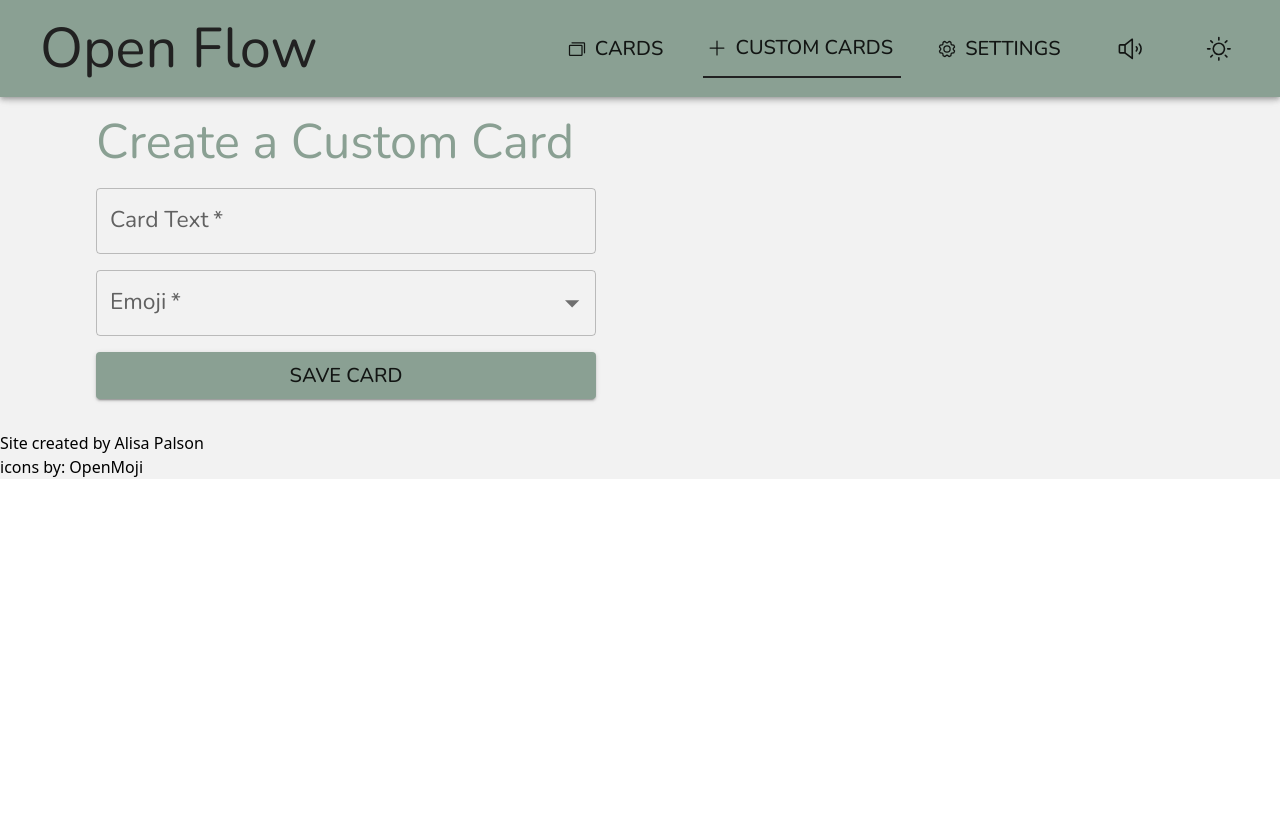
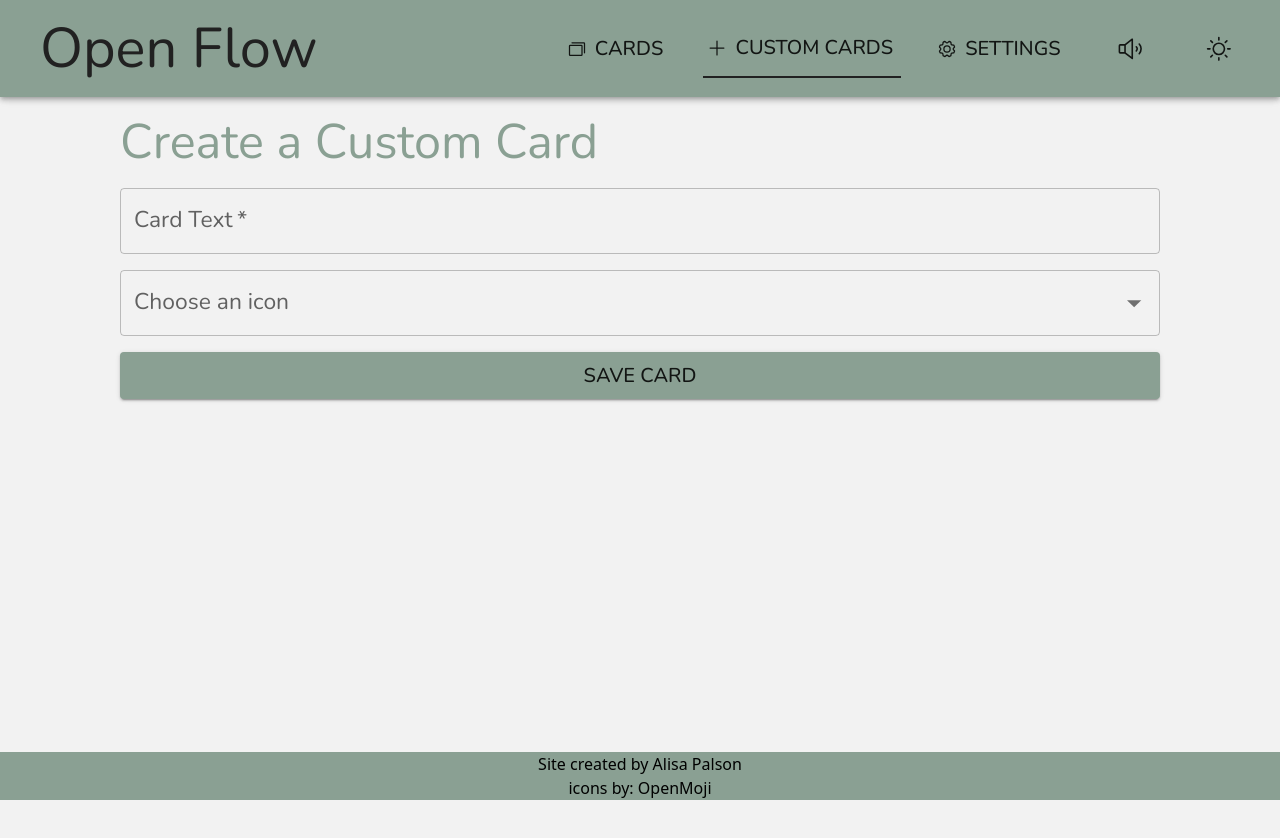
Before and after one commit to AlisamfP/OpenFlow, a React (Vite) app: page / in a window 1280 px wide. Both pictures are taken after a click on the button "CUSTOM CARDS". Shown: the top 838 px of the page. Before the commit the page ends 800 px from the top, so only its background shows below. Built offline with nearby package versions, Linux system fonts and the light colour scheme.

Commit message:
category preference is used in cards page now

```diff
--- a/src/components/Card.tsx
+++ b/src/components/Card.tsx
@@ -17,8 +17,6 @@ interface Emoji {
 
 
 export const Card = ({ isFav, text, icon, onClick, onToggleFavorite }: CardProps) => {
-
-
     return (
         <CardMUI sx={{ position: 'relative', minHeight: '250px', display: 'flex' }}>
             <CardHeader
--- a/src/components/CategoryTabs.tsx
+++ b/src/components/CategoryTabs.tsx
@@ -1,5 +1,5 @@
 import { useState } from "react";
-import { Box, Tabs, Tab } from "@mui/material";
+import { Box, Tabs, Tab, Container } from "@mui/material";
 import { Card } from "./Card";
 import { CardList } from "../assets/CardList";
 import useLocalStorage from "../hooks/useLocalStorage";
@@ -42,8 +42,9 @@ const CategoryTabs: React.FC = () => {
     };
 
     const cards = CardList();
+    const categoryPref = localStorage.getItem("categoryPref") as keyof Cards
     const tabKeys = Object.keys(cards) as (keyof Cards)[];
-    const [selectedCatIndex, setselectedCatIndex] = useState(0);
+    const [selectedCatIndex, setselectedCatIndex] = useState(categoryPref ? tabKeys.indexOf(categoryPref) : 0);
 
     const handleTabChange = (e: React.SyntheticEvent, newValue: number) => {
         setselectedCatIndex(newValue)
@@ -68,7 +69,7 @@ const CategoryTabs: React.FC = () => {
     }
 
     return (
-        <Box>
+        <Container>
             <Tabs value={selectedCatIndex} onChange={handleTabChange} sx={{  backgroundColor: 'background.default', mb: 2, p:1, borderRadius: 1}} variant="fullWidth">
                 {tabKeys.map((tab, i) => (
                     <Tab
@@ -90,7 +91,7 @@ const CategoryTabs: React.FC = () => {
                     />
                 ))}
             </Box>
-        </Box>
+        </Container>
     )
 }
 
--- a/src/components/Custom.tsx
+++ b/src/components/Custom.tsx
@@ -1,8 +1,13 @@
 import { useState } from "react";
 
 import {
-    Box, Button, TextField, MenuItem, Typography, InputLabel, Select, FormControl
-} from '@mui/material'
+  Autocomplete,
+  Box,
+  Button,
+  Container,
+  TextField,
+  Typography,
+} from "@mui/material";
 import { Card } from "./Card";
 import { EmojiList } from "../assets/EmojiList";
 
@@ -18,8 +23,8 @@ interface CardData {
 }
 
 const CustomCardForm = () => {
-    const [text, setText] = useState("")
-    const [selectedEmoji, setSelectedEmoji] = useState<Emoji | null>(null)
+  const [text, setText] = useState("");
+  const [selectedEmoji, setSelectedEmoji] = useState<Emoji | null>(null);
   const handleSubmit = (e: React.FormEvent) => {
     e.preventDefault();
     if (!text || !selectedEmoji) return;
@@ -27,24 +32,26 @@ const CustomCardForm = () => {
     const newCard: CardData = {
       id: crypto.randomUUID(),
       text,
-            icon: selectedEmoji
-        }
-        const existing = JSON.parse(localStorage.getItem("customCards") || "[]")
+      icon: selectedEmoji,
+    };
+    const existing = JSON.parse(localStorage.getItem("customCards") || "[]");
     const updated = [...existing, newCard];
-        localStorage.setItem("customCards", JSON.stringify(updated))
+    localStorage.setItem("customCards", JSON.stringify(updated));
 
-        setText("")
+    setText("");
     setSelectedEmoji(null);
-    }
+  };
 
   return (
-        <>
+    <Container>
       <Box
         component="form"
         onSubmit={handleSubmit}
-            sx={{ display: "flex", flexDirection: "column", gap: 2, maxWidth: 500 }}
+        sx={{ display: "flex", flexDirection: "column", gap: 2 }}
       >
-            <Typography variant="h4" sx={{color: 'primary.main'}}>Create a Custom Card</Typography>
+        <Typography variant="h4" sx={{ color: "primary.main" }}>
+          Create a Custom Card
+        </Typography>
 
         <TextField
           label="Card Text"
@@ -53,43 +60,71 @@ const CustomCardForm = () => {
           required
         />
 
-            <FormControl fullWidth required>
-                <InputLabel>Emoji</InputLabel>
-                <Select
-                    value={selectedEmoji?.name || ""}
-                    label="Emoji"
-                    onChange={(e) => {
-                        const emoji = EmojiList.find((em) => em.name === e.target.value);
-                        if (emoji) setSelectedEmoji(emoji);
+        <Autocomplete
+          id="emoji-select"
+          options={EmojiList}
+          onChange={(e, newVal) => {
+            setSelectedEmoji(newVal);
           }}
+          getOptionLabel={(option) => option.name.replace(/-/g, " ")}
+          autoHighlight
+          renderOption={(props, option) => {
+            const { key, ...optionProps } = props;
+            return (
+              <Box
+                key={key}
+                component="li"
+                sx={{ "& > img": { mr: 2, flexShrink: 0 } }}
+                {...optionProps}
               >
-                    {EmojiList.map((emoji) => (
-                        <MenuItem key={emoji.name} value={emoji.name}>
-                            {emoji.unicode} {emoji.name}
-                        </MenuItem>
-                    ))}
-                </Select>
-            </FormControl>
+                <img
+                  src={`https://openmoji.org/data/color/svg/${option.unicode}.svg`}
+                  alt={option.name.replace(/-/g, " ")}
+                  loading="lazy"
+                  width="80"
+                />
+                {option.name.replace(/-/g, " ")}
+              </Box>
+            );
+          }}
+          renderInput={(params) => (
+            <TextField
+              {...params}
+              label="Choose an icon"
+              slotProps={{
+                htmlInput: {
+                  ...params.inputProps,
+                  autoComplete: "new-password",
+                },
+              }}
+            />
+          )}
+        />
 
         <Button type="submit" variant="contained" color="primary">
           Save Card
         </Button>
       </Box>
       {(text || selectedEmoji) && (
-            <Box>
+        <Box
+          sx={{
+            display: "flex",
+            flexDirection: "column",
+            gap: 2,
+          }}
+        >
           <Typography>Preview</Typography>
           <Card
             isFav={false}
             text={text}
             icon={selectedEmoji || undefined}
             onClick={() => {}}
-                    onToggleFavorite={()=> {}}
+            onToggleFavorite={() => {}}
           />
         </Box>
       )}
-        </>
+    </Container>
+  );
+};
 
-    )
-}
-
-export default CustomCardForm
+export default CustomCardForm;
--- a/src/components/Footer.tsx
+++ b/src/components/Footer.tsx
@@ -1,9 +1,13 @@
+import { Box } from '@mui/material'
+
 function Footer() {
     return (
+        <footer>
+            <Box sx={{backgroundColor: 'primary.main', position: 'fixed', bottom: 0, width: '100%', display: 'flex', flexDirection: 'column', alignItems: 'center'}}>
 
-        <footer>
             <p>Site created by Alisa Palson</p>
             <p>icons by: <a href="https://openmoji.org/">OpenMoji</a></p>
+            </Box>
         </footer>
     )
 }
--- a/src/components/Header.tsx
+++ b/src/components/Header.tsx
@@ -151,9 +151,11 @@ function NavListDesktop({
 function NavDropDownList({
     setPage,
     currentPage,
+    onClose
 }: {
     setPage: HeaderProps["setPage"];
     currentPage: HeaderProps["currentPage"];
+    onClose: () => void;
 }): JSX.Element {
     const { isDark, toggleMode } = useDarkMode();
     const { isAudioOn, toggleAudio } = useAudioToggle();
@@ -215,6 +217,7 @@ function NavDropDownList({
                                 if (page && page !== "#") {
                                     setPage(page as HeaderProps["currentPage"]);
                                 }
+                                onClose();
                             }}
                         >
                             <ListItemIcon key={`${title}-icon`}>
@@ -296,7 +299,7 @@ function Header({ currentPage, setPage }: HeaderProps) {
                                 display: { xs: "block", lg: "none" },
                             }}
                         >
-                            <NavDropDownList setPage={setPage} currentPage={currentPage} />
+                            <NavDropDownList setPage={setPage} currentPage={currentPage} onClose={handleNavClose} />
                         </Menu>
                     </Box>
                     <Typography
--- a/src/components/Settings.tsx
+++ b/src/components/Settings.tsx
@@ -10,8 +10,8 @@ import {
     Select,
     Slider,
     Typography,
-    type SelectChangeEvent
-} from '@mui/material'
+    type SelectChangeEvent,
+} from "@mui/material";
 
 import { useTTS } from "../hooks/useTTS";
 
@@ -23,29 +23,35 @@ interface TTSVoiceSetting {
     setValue: (val: number) => void;
 }
 
-
-
 const Settings: React.FC = () => {
     const savedCategoryPref = localStorage.getItem("categoryPref");
-    const [categoryPref, setCategoryPref] = useState<string>(savedCategoryPref || "general");
+    const [categoryPref, setCategoryPref] = useState<string>(
+        savedCategoryPref || "general"
+    );
 
     const savedPitch = localStorage.getItem("pitch");
-    const [pitch, setPitch] = useState<number>(savedPitch ? parseFloat(savedPitch) : 1)
+    const [pitch, setPitch] = useState<number>(
+        savedPitch ? parseFloat(savedPitch) : 1
+    );
 
     const savedRate = localStorage.getItem("rate");
-    const [rate, setRate] = useState<number>(savedRate ? parseFloat(savedRate) : 1)
+    const [rate, setRate] = useState<number>(
+        savedRate ? parseFloat(savedRate) : 1
+    );
 
     const savedVolume = localStorage.getItem("volume");
-    const [volume, setVolume] = useState<number>(savedVolume ? parseFloat(savedVolume) : 1)
+    const [volume, setVolume] = useState<number>(
+        savedVolume ? parseFloat(savedVolume) : 1
+    );
 
     const { voices } = useTTS();
-    const [selectedVoice, setSelectedVoice] = useState<string>("")
+    const [selectedVoice, setSelectedVoice] = useState<string>("");
 
     useEffect(() => {
         if (voices.length) {
             const stored = localStorage.getItem("voice");
-            const storedVoice = voices.find(v => v.voiceURI === stored);
-            const defaultVoice = voices.find(v => v.default) || voices[0];
+            const storedVoice = voices.find((v) => v.voiceURI === stored);
+            const defaultVoice = voices.find((v) => v.default) || voices[0];
 
             setSelectedVoice((storedVoice || defaultVoice).voiceURI);
             localStorage.setItem("voice", (storedVoice || defaultVoice).voiceURI);
@@ -53,32 +59,37 @@ const Settings: React.FC = () => {
     }, [voices]);
 
     const ALL_TTS_VOICE_SETTINGS: TTSVoiceSetting[] = [
-        { title: 'pitch', min: 0, max: 2, value: pitch, setValue: setPitch },
-        { title: 'rate', min: 0, max: 1.5, value: rate, setValue: setRate },
-        { title: 'volume', min: 0, max: 1, value: volume, setValue: setVolume }
-    ]
+        { title: "pitch", min: 0, max: 2, value: pitch, setValue: setPitch },
+        { title: "rate", min: 0, max: 1.5, value: rate, setValue: setRate },
+        { title: "volume", min: 0, max: 1, value: volume, setValue: setVolume },
+    ];
     const saveCategoryPref = (e: SelectChangeEvent) => {
         setCategoryPref(e.target.value as string);
         localStorage.setItem("categoryPref", e.target.value as string);
-    }
+    };
 
-    const handleSliderChange = (title: string, setValue: (val: number) => void) => (_: Event, newVal: number, __: number) => {
+    const handleSliderChange =
+        (title: string, setValue: (val: number) => void) =>
+            (_: Event, newVal: number, __: number) => {
                 setValue(newVal);
                 localStorage.setItem(title, String(newVal));
-    }
+            };
 
     const saveVoice = (e: SelectChangeEvent) => {
-        setSelectedVoice(e.target.value)
-        localStorage.setItem("voice", e.target.value)
-    }
+        setSelectedVoice(e.target.value);
+        localStorage.setItem("voice", e.target.value);
+    };
 
     return (
-        <Container id="settings" sx={{ p: 2 }}>
-            <Typography variant="h3" color="primary" sx={{ py: 2 }}>Settings</Typography>
+        <Container id="settings" sx={{ display: 'flex', flexDirection: 'column', gap: 2 }}>
+            <Typography variant="h3" color="primary">
+                Settings
+            </Typography>
 
-            <form aria-label="settings form">
             <FormControl fullWidth>
-                    <InputLabel id="categoryPref-label">Change the default category for the home page</InputLabel>
+                <InputLabel id="categoryPref-label">
+                    Change the default category for the home page
+                </InputLabel>
                 <Select
                     labelId="categoryPref-label"
                     id="categoryPref"
@@ -93,12 +104,18 @@ const Settings: React.FC = () => {
                 </Select>
             </FormControl>
 
-
-
             <FormControl fullWidth margin="normal" disabled={voices.length === 0}>
-                    <InputLabel id="voice-label">{voices.length === 0 ? "Loading Voices....." : "Change Spoken Voice"}</InputLabel>
+                <InputLabel id="voice-label">
+                    {voices.length === 0 ? "Loading Voices....." : "Change Spoken Voice"}
+                </InputLabel>
                 {voices.length === 0 ? (
-                        <Select labelId="voice-label" id='voice-select' label="Loading Voices....." value="" disabled>
+                    <Select
+                        labelId="voice-label"
+                        id="voice-select"
+                        label="Loading Voices....."
+                        value=""
+                        disabled
+                    >
                         <MenuItem disabled value=""></MenuItem>
                     </Select>
                 ) : (
@@ -117,20 +134,24 @@ const Settings: React.FC = () => {
                 )}
             </FormControl>
 
-                <FormControl component="fieldset" variant="standard" sx={{ border: '2px solid', borderColor: 'primary.main', p: 4 }}>
+            <FormControl
+                component="fieldset"
+                variant="standard"
+                sx={{ border: "2px solid", borderColor: "primary.main", p: 4 }}
+            >
                 <FormLabel component="legend">Adjust Voice Characteristics</FormLabel>
-                    <FormGroup sx={{ minHeight: '250px', gap: 4 }} row>
-                        {ALL_TTS_VOICE_SETTINGS.map(({ title, min, max, value, setValue }) => (
+                <FormGroup sx={{ minHeight: "250px", gap: 4 }} row>
+                    {ALL_TTS_VOICE_SETTINGS.map(
+                        ({ title, min, max, value, setValue }) => (
                             <FormControlLabel
                                 key={title}
                                 label={title}
                                 labelPlacement="bottom"
                                 slotProps={{
                                     typography: {
-                                        'color': 'text.primary'
-                                    }
-                                }
-                                }
+                                        color: "text.primary",
+                                    },
+                                }}
                                 control={
                                     <Slider
                                         orientation="vertical"
@@ -142,16 +163,14 @@ const Settings: React.FC = () => {
                                         step={0.25}
                                         valueLabelDisplay="auto"
                                     />
-
                                 }
                             />
-                        ))}
-
+                        )
+                    )}
                 </FormGroup>
             </FormControl>
-            </form>
         </Container>
-    )
-}
+    );
+};
 
 export default Settings;
--- a/src/global.css
+++ b/src/global.css
@@ -4,4 +4,9 @@
 
 body {
     margin: 0 auto;
+    height: 100vh;
 }
+
+#root {
+    height: 100%;
+}
```
Lines whose indentation alone changed are shown as unchanged.
